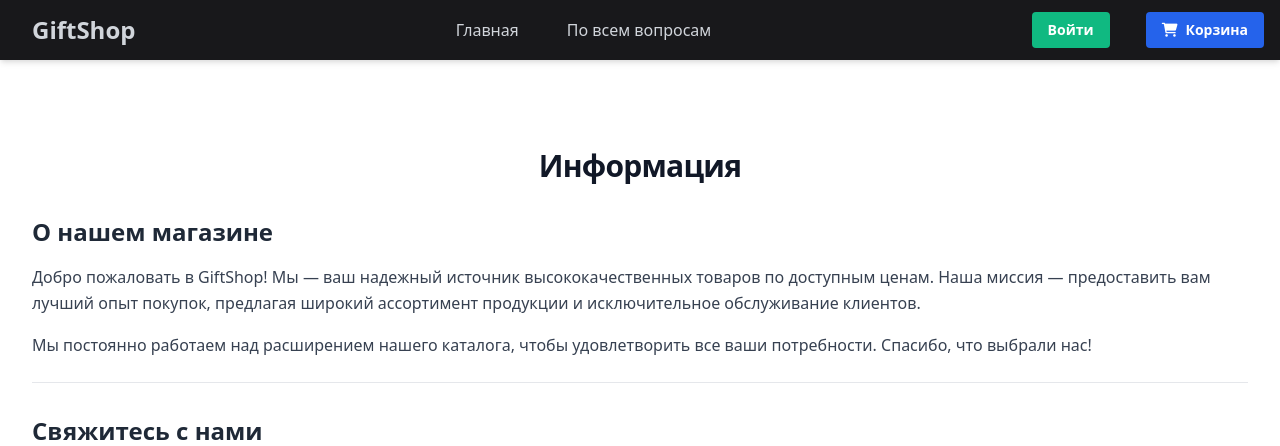
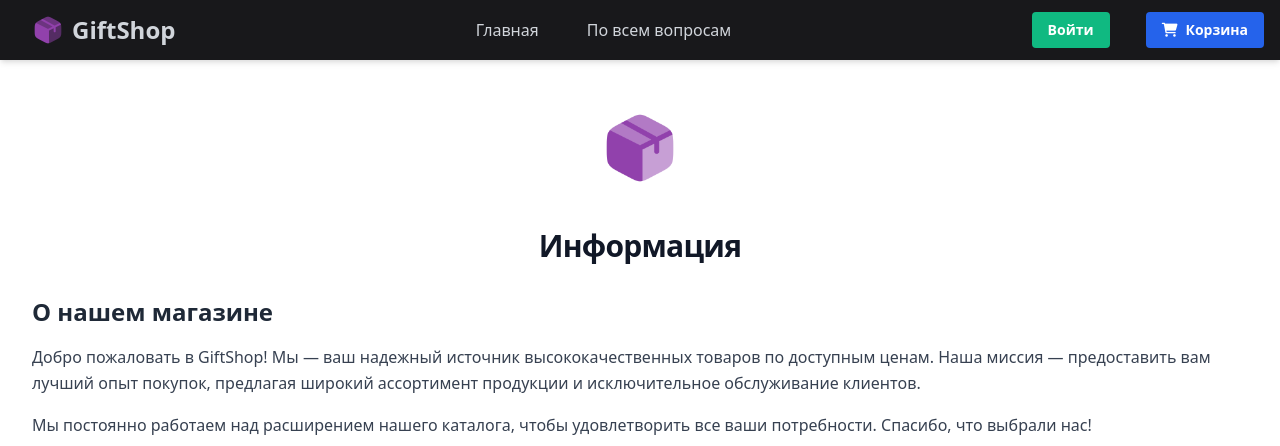
Before and after one commit to leonzag/giftshop, a Django app: page /info/ in a window 1280 px wide. Shown: the top 446 px of the page. Run offline with Django 5.2, Linux system fonts and the light colour scheme; parts of the project's set-up code (start-up, migrations or seed data) failed here and were passed over.

Commit message:
+ project: add brand icon

```diff
--- a/app/info/templates/info/info.html
+++ b/app/info/templates/info/info.html
@@ -1,13 +1,14 @@
 {% extends "base.html" %}
 
 {% load filters %}
+{% load static %}
 
 {% block title %}Войти{% endblock %}
 
 {% block main %}
     <main class="flex min-h-screen flex-col justify-center px-6 py-12 lg:px-8">
         <div class="sm:mx-auto sm:w-full sm:max-w-sm">
-            {# <img class="mx-auto h-10 w-auto" src="Brand-Icon" alt="Your Company" /> #}
+            <img class="mx-auto h-20 w-auto" src="{% static "img/box.png" %}" />
             <h1 class="mt-10 mb-8 text-center text-3xl font-bold tracking-tight text-gray-900">Информация</h1>
         </div>
 
--- a/app/templates/base.html
+++ b/app/templates/base.html
@@ -1,10 +1,14 @@
 <!DOCTYPE html>
 <html lang="en" class="h-full bg-white">
+
+{% load static %}
 
 <head>
     <meta charset="UTF-8">
     <meta name="viewport" content="width=device-width, initial-scale=1">
     <title>{% block title %}GiftShop{% endblock %}</title>
+
+    <link rel="icon" href="{% static 'img/favicon.svg' %}" type="image/svg+xml">
 
     {% include "libs.html" %}
 </head>
--- a/app/templates/header.html
+++ b/app/templates/header.html
@@ -1,3 +1,5 @@
+{% load static %}
+
 <header class="bg-zinc-900 shadow-md">
     <div class="container flex mx-auto px-4 py-3 items-center justify-between">
         <div class="flex items-center space-x-4">
@@ -6,7 +8,12 @@
                 <i class="fas fa-bars text-2xl"></i>
             </button>
 
-            <a href="{% url 'shop:product_list' %}" class="text-2xl font-bold text-gray-300">GiftShop</a>
+            <a href="{% url 'shop:product_list' %}" class="flex items-center space-x-1">
+                <img src="{% static "img/box.png" %}" height="32" width="32" />
+                <span class="text-2xl font-bold text-gray-300">
+                    GiftShop
+                </span>
+            </a>
         </div>
 
         <nav id="menu" class="hidden lg:flex space-x-6">
```
